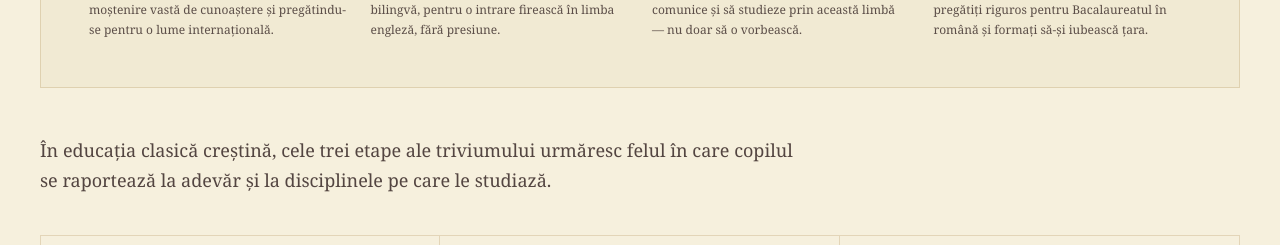
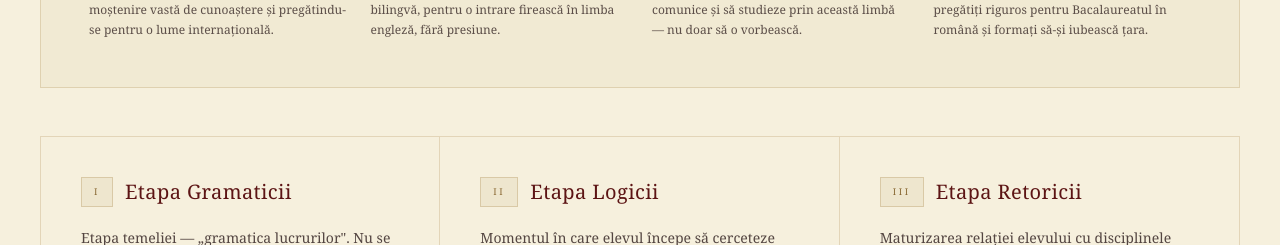
Before and after one commit to danielsalanta-byte/edictum-site, a Next.js app: page / in a window 1280 px wide. Shown: the part 1900-2145 px from the top of the page. Built offline with nearby package versions, Linux system fonts and the light colour scheme.

Commit message:
Remove intro text from Trivium section

```diff
--- a/components/ProgramStages.tsx
+++ b/components/ProgramStages.tsx
@@ -150,10 +150,6 @@ export default function ProgramStages() {
 
         {/* Trivium Section */}
         <div className="mb-12">
-          <p className="font-serif text-graphite/80 leading-relaxed mb-10 max-w-3xl">
-            În educația clasică creștină, cele trei etape ale triviumului urmăresc felul în care
-            copilul se raportează la adevăr și la disciplinele pe care le studiază.
-          </p>
           <div className="grid md:grid-cols-3 gap-0 border border-gold/25">
             {/* Gramatica */}
             <div className="p-6 sm:p-8 lg:p-10 border-b md:border-b-0 md:border-r border-gold/25">
```
